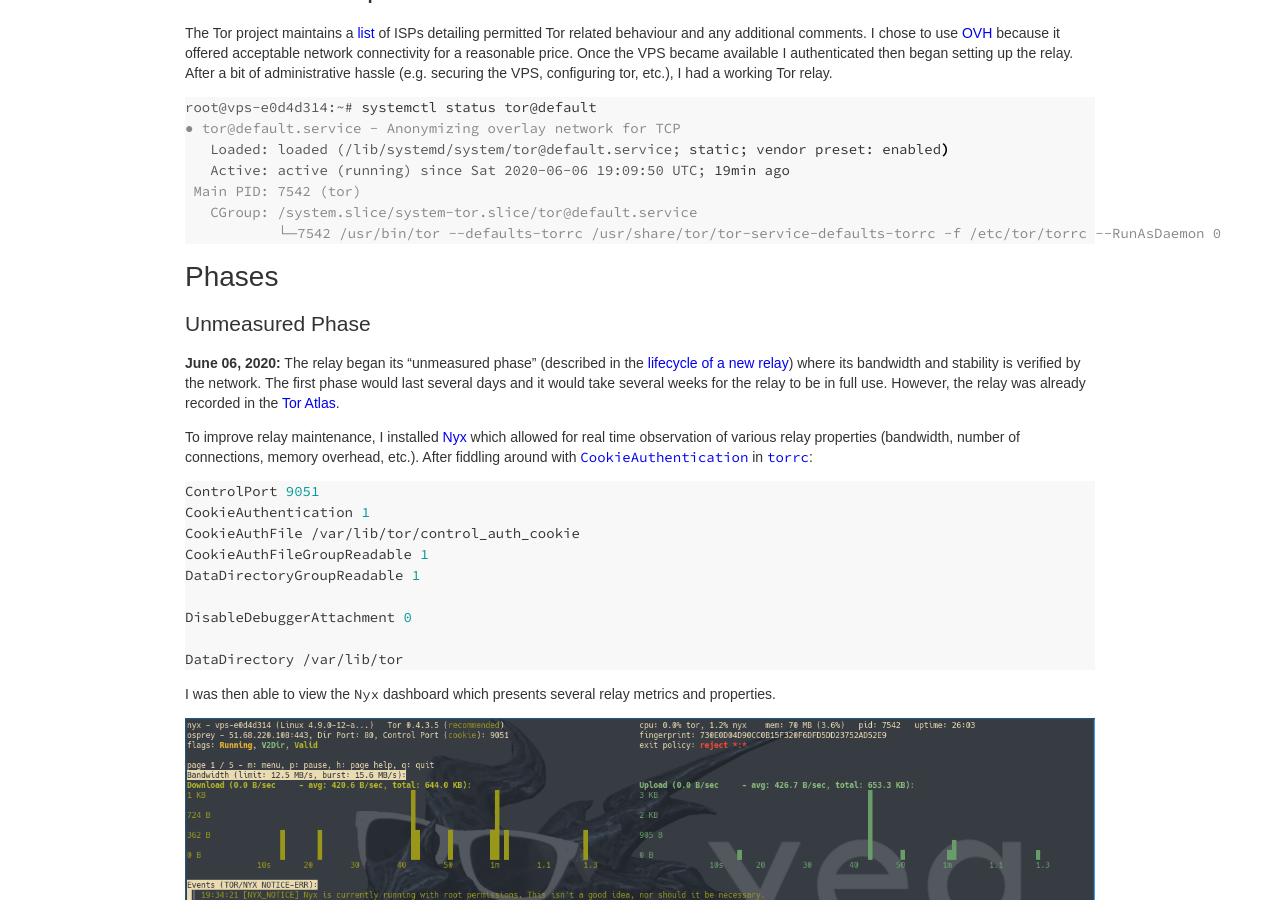
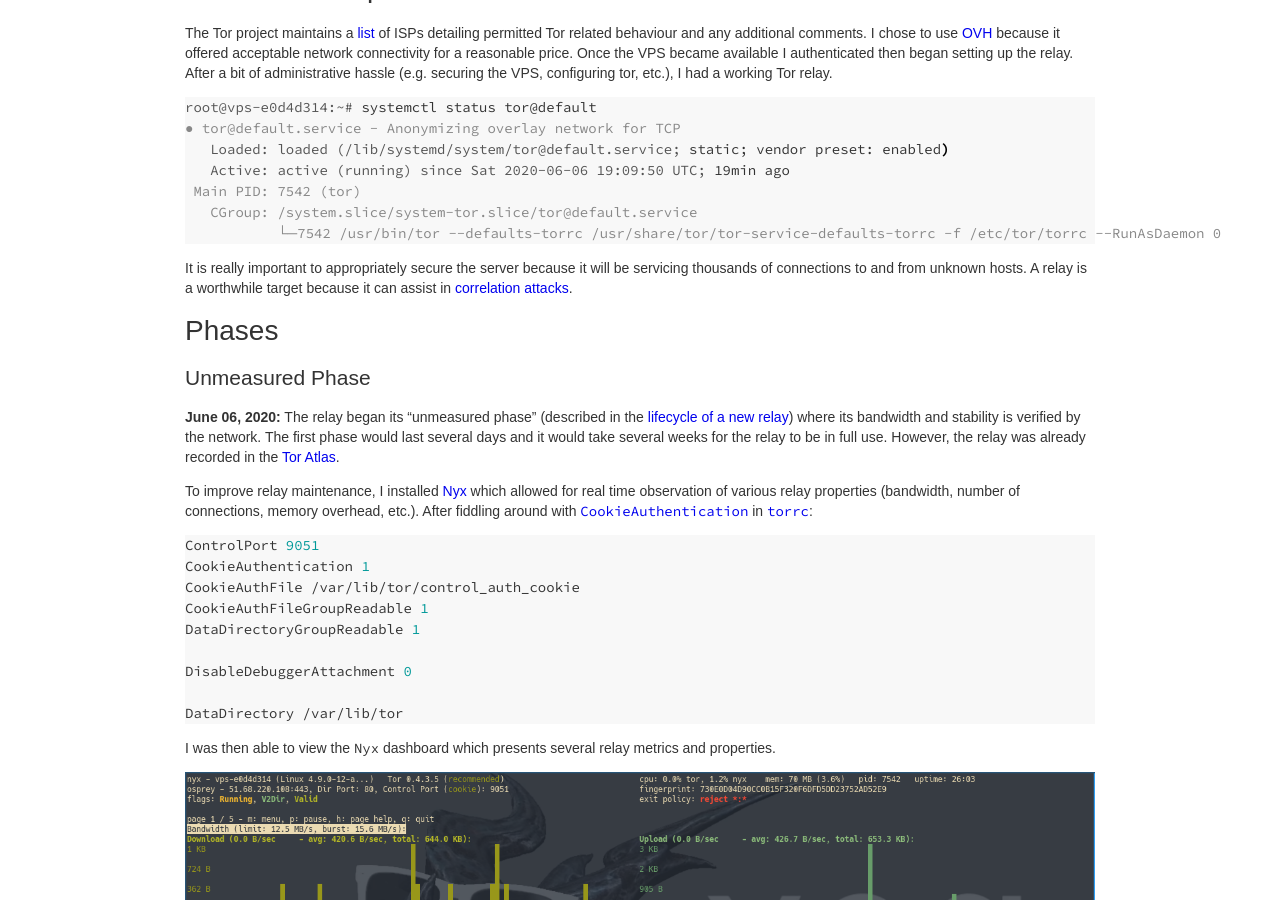
Before and after one commit to Glove/birb007.github.io, a Jekyll site: the page built from blog/_posts/2020-06-06-operating-a-tor-relay.md, in a window 1280 px wide and 900 px high, scrolled down 1071 px. Built offline with Jekyll 4.4.1, drawn with Linux system fonts in a browser that asks for light colours.

Commit message:
include more security advice

````diff
--- a/blog/_posts/2020-06-06-operating-a-tor-relay.md
+++ b/blog/_posts/2020-06-06-operating-a-tor-relay.md
@@ -57,6 +57,8 @@
    CGroup: /system.slice/system-tor.slice/tor@default.service
            └─7542 /usr/bin/tor --defaults-torrc /usr/share/tor/tor-service-defaults-torrc -f /etc/tor/torrc --RunAsDaemon 0
 ```
+
+It is really important to appropriately secure the server because it will be servicing thousands of connections to and from unknown hosts. A relay is a worthwhile target because it can assist in [correlation attacks](https://www.ohmygodel.com/publications/usersrouted-ccs13.pdf).
 
 # Phases
 ## Unmeasured Phase
````
